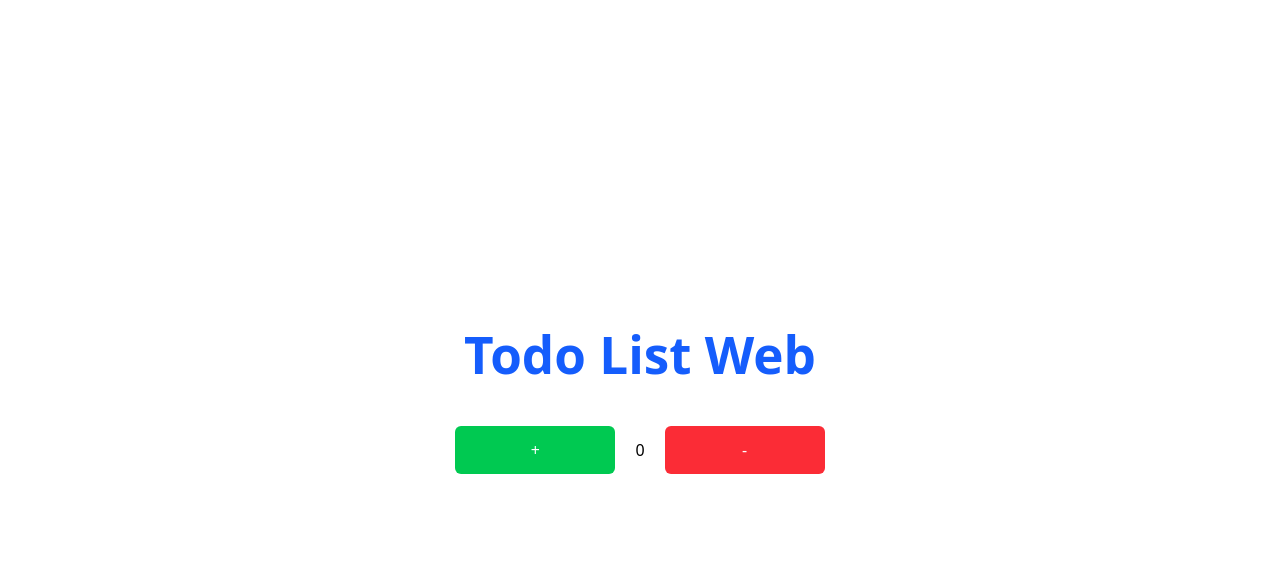
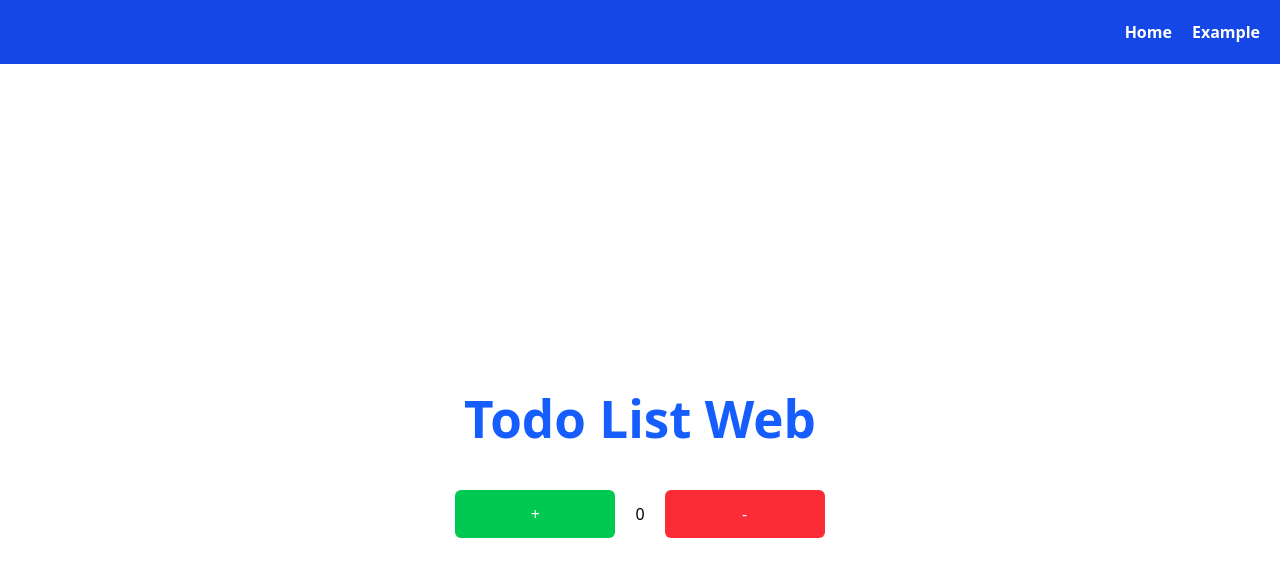
Before and after one commit to BagasDhitya/corporate-training-yamaha, a React app in the folder day3/todo-web/: page / in a window 1280 px wide. Shown: the top 576 px of the page. Built offline with nearby package versions, Linux system fonts and the light colour scheme; the HTML template or start-up script is replaced by a standard one.

Commit message:
feat: todo navbar

```diff
--- /dev/null
+++ b/day3/todo-web/src/components/TodoNavbar.jsx
@@ -0,0 +1,16 @@
+import { NavLink } from "react-router-dom";
+
+export default function TodoNavbar() {
+  return (
+    <div className="w-screen p-5 flex justify-end bg-blue-700 text-white font-semibold">
+      <ul className="space-x-5 flex">
+        <li>
+          <NavLink to={"/"}>Home</NavLink>
+        </li>
+        <li>
+          <NavLink to={"/example"}>Example</NavLink>
+        </li>
+      </ul>
+    </div>
+  );
+}
--- a/day3/todo-web/src/index.css
+++ b/day3/todo-web/src/index.css
@@ -13,15 +13,6 @@
   text-rendering: optimizeLegibility;
   -webkit-font-smoothing: antialiased;
   -moz-osx-font-smoothing: grayscale;
-}
-
-a {
-  font-weight: 500;
-  color: #646cff;
-  text-decoration: inherit;
-}
-a:hover {
-  color: #535bf2;
 }
 
 body {
--- a/day3/todo-web/src/router/index.jsx
+++ b/day3/todo-web/src/router/index.jsx
@@ -2,9 +2,12 @@ import { BrowserRouter, Routes, Route } from "react-router-dom";
 import App from "../App";
 import Example from "../pages/example";
 
+import TodoNavbar from "../components/TodoNavbar";
+
 export default function Router() {
   return (
     <BrowserRouter>
+      <TodoNavbar />
       <Routes>
         <Route path="/" element={<App />} />
         <Route path="/example" element={<Example />} />
```
